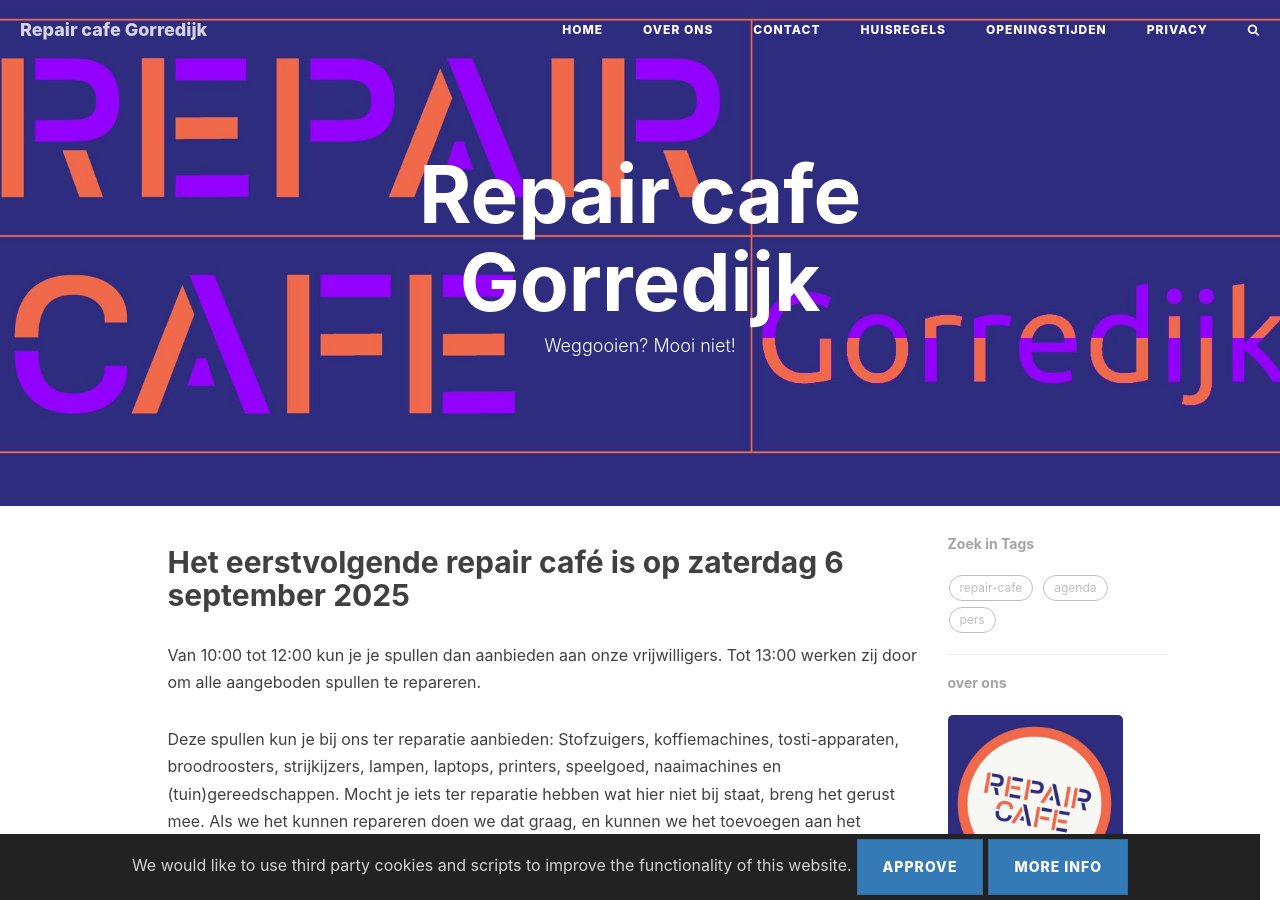
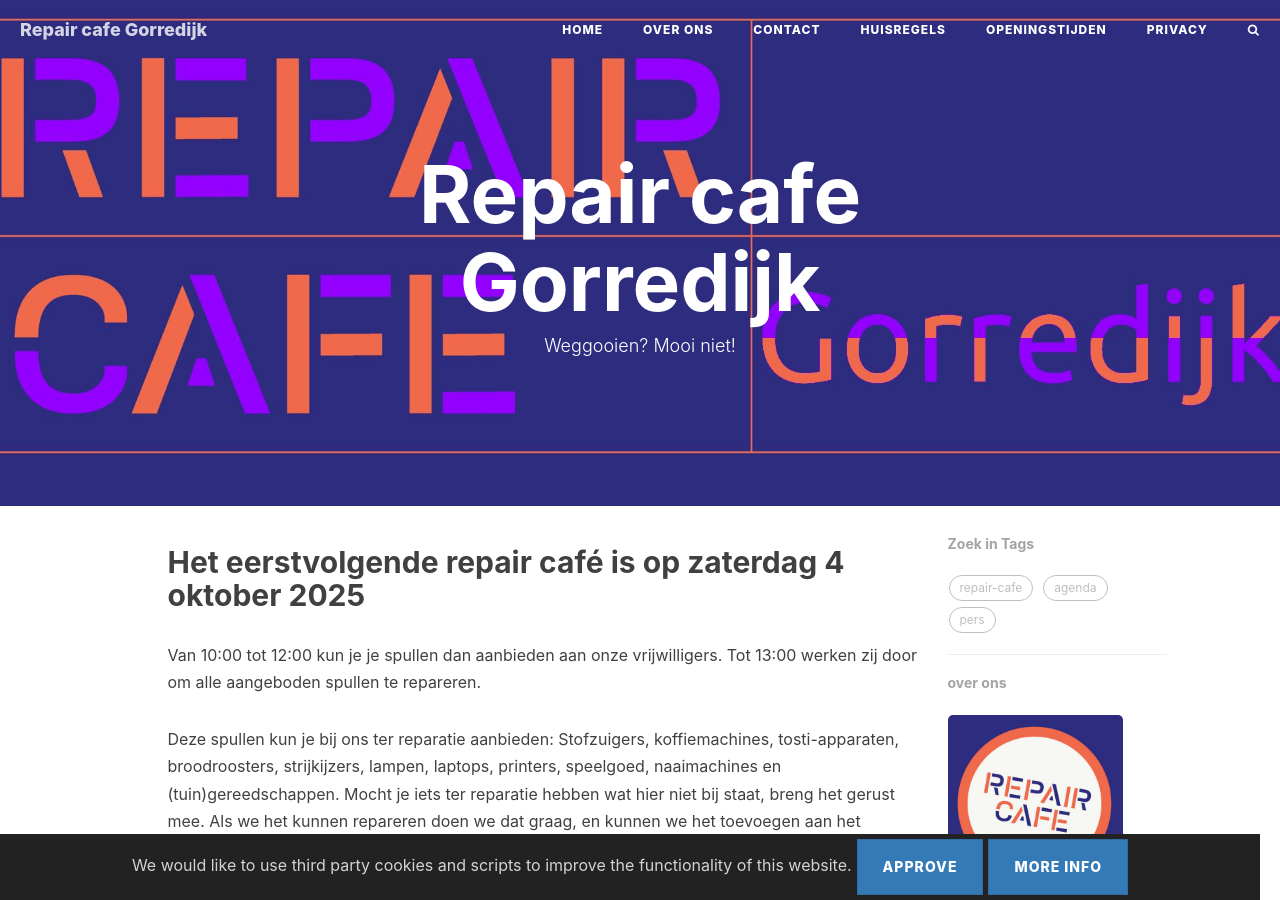
Before and after one commit to jpyp/jpyp.github.io, a Jekyll site: the page built from index.html, in a window 1280 px wide and 900 px high. Built offline with Jekyll 4.4.1, drawn with Linux system fonts in a browser that asks for light colours; nearby versions of some CDN libraries; the list of posts is cut into pages by our own code; comment, search, counter and statistics services are not loaded.

Commit message:
Update index.html

```diff
--- a/index.html
+++ b/index.html
@@ -2,7 +2,7 @@
 layout: page
 description: "Weggooien? Mooi niet!"
 ---
-<h2>Het eerstvolgende repair café is op zaterdag 6 september 2025</h2>
+<h2>Het eerstvolgende repair café is op zaterdag 4 oktober 2025</h2>
 
 <p>Van 10:00 tot 12:00 kun je je spullen dan aanbieden aan onze vrijwilligers. Tot 13:00 werken zij door om alle aangeboden spullen te repareren.</p>
 
```
